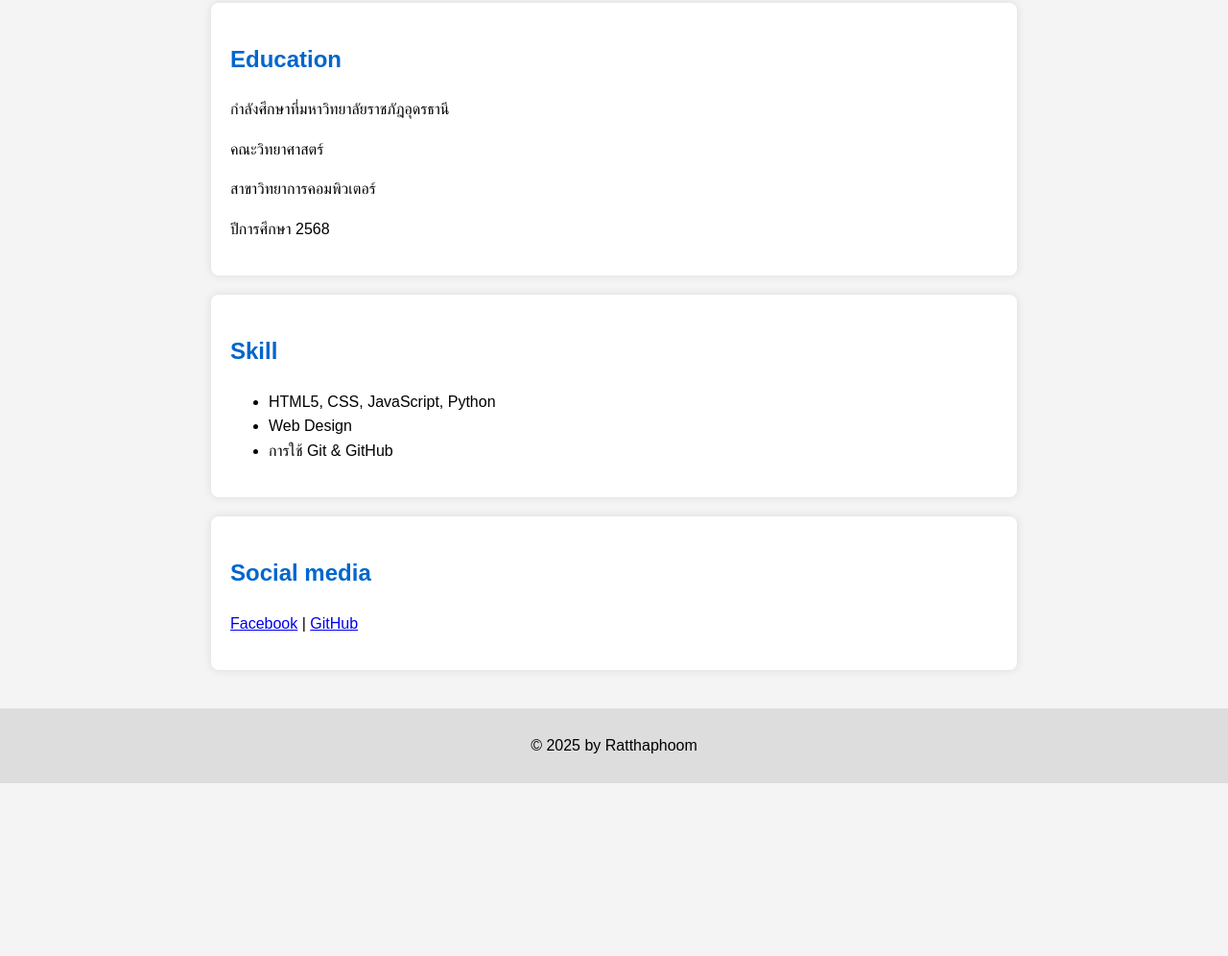
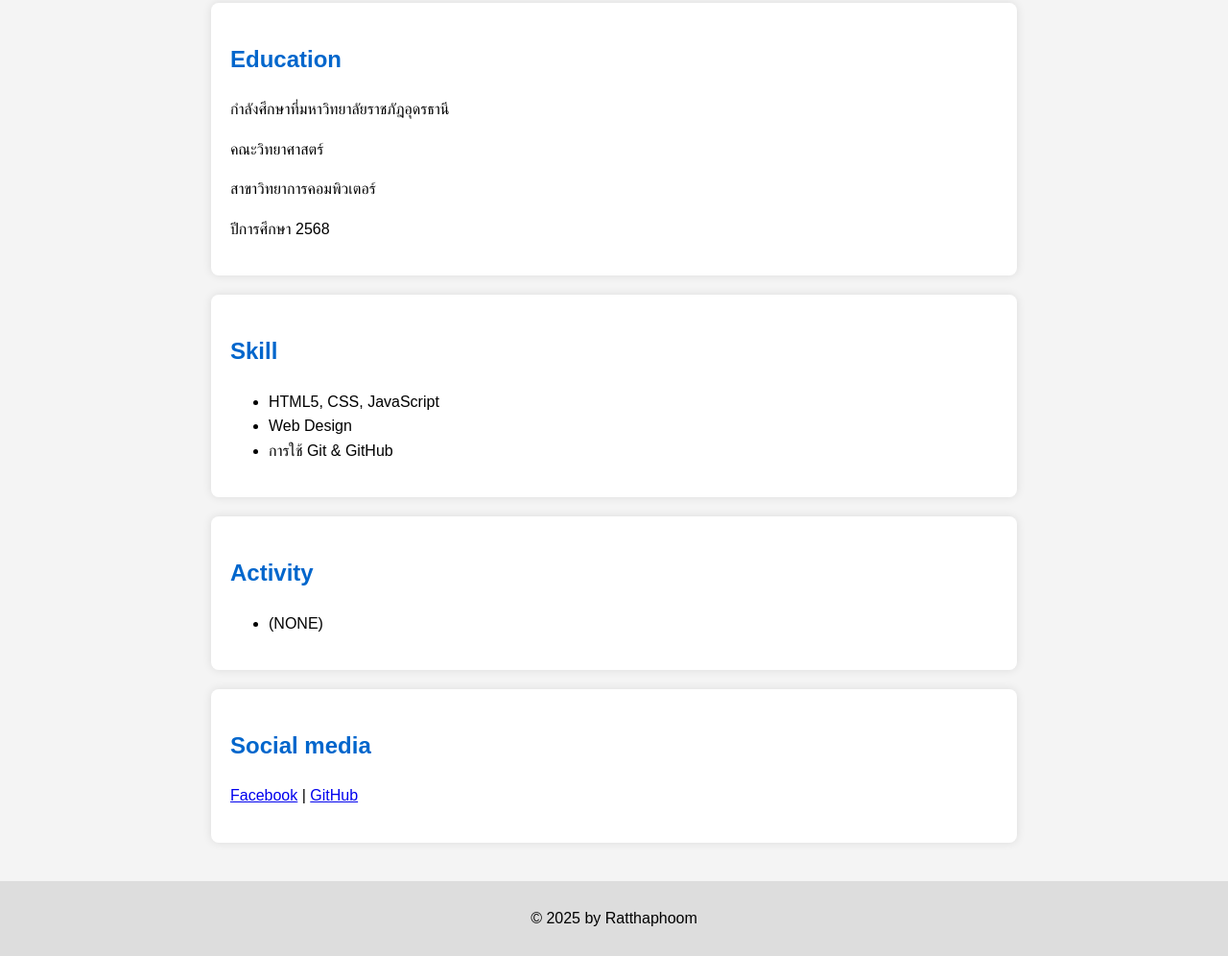
Before and after one commit to snatch07/snatch07.github.io, a plain HTML site: page index.html in a window 1280 px wide. Shown: the part 606-1602 px from the top of the page at 96% size. Before the commit the page ends 1422 px from the top, so only its background shows below. Drawn offline with Linux system fonts and the light colour scheme.

Commit message:
Update index.html

```diff
--- a/index.html
+++ b/index.html
@@ -69,9 +69,16 @@
     <section>
         <h2>Skill</h2>
         <ul>
-            <li>HTML5, CSS, JavaScript, Python</li>
+            <li>HTML5, CSS, JavaScript</li>
             <li>Web Design</li>
             <li>การใช้ Git & GitHub</li>
+        </ul>
+    </section>
+
+    <section>
+        <h2>Activity</h2>
+        <ul>
+            <li>(NONE)</li>
         </ul>
     </section>
 
```
